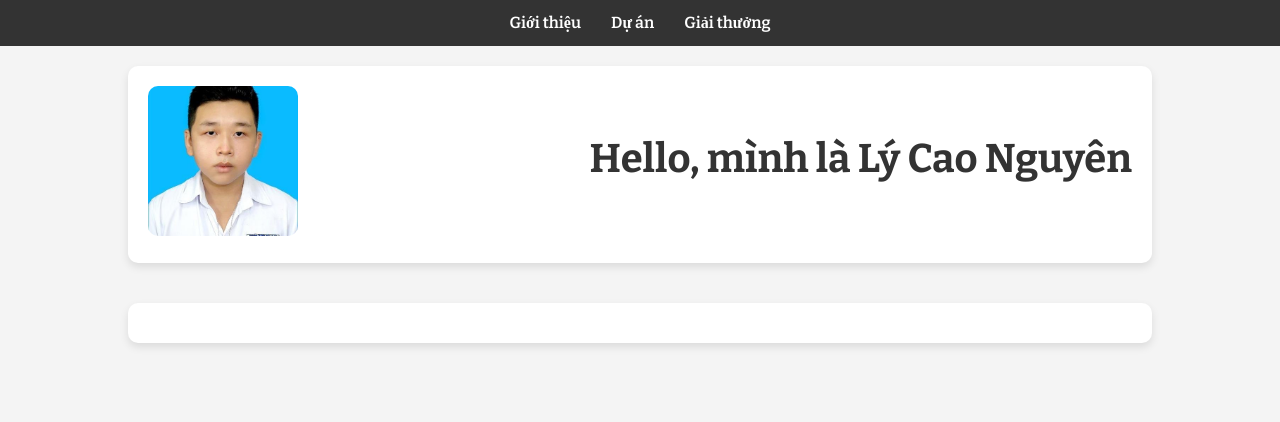
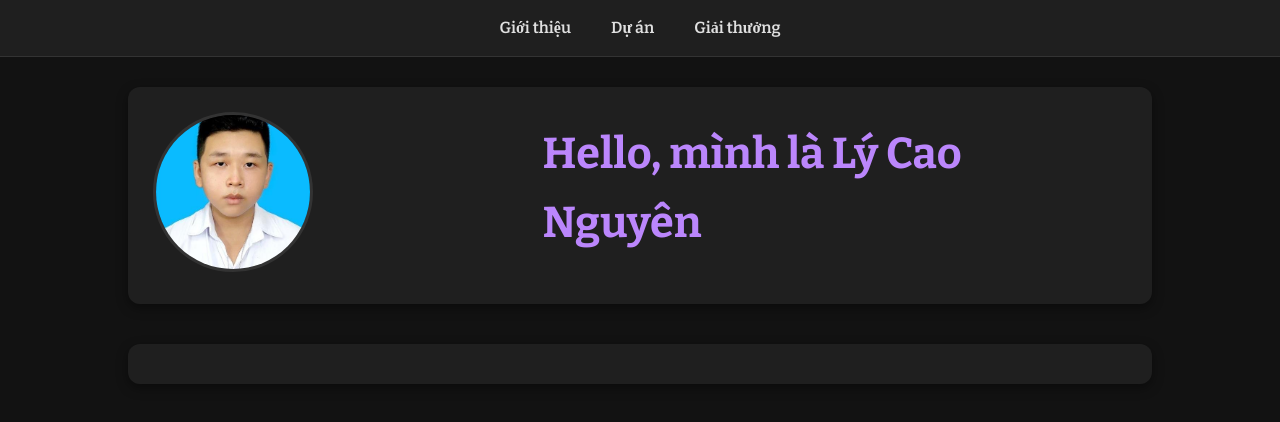
Before and after one commit to Cao-nguyen/ly-cao-nguyen, a plain HTML site: page index.html in a window 1280 px wide. Drawn offline with nearby package versions, Linux system fonts and the light colour scheme.

Commit message:
Update style.css

```diff
--- a/css/style.css
+++ b/css/style.css
@@ -9,15 +9,16 @@
 body {
     font-family: 'Lora', serif;
     line-height: 1.6;
-    background-color: #f4f4f4;
-    color: #333;
+    background-color: #121212;
+    color: #e0e0e0;
 }
 
 /* Header styling */
 header {
-    background-color: #333;
-    padding: 10px 0;
+    background-color: #1f1f1f;
+    padding: 15px 0;
     text-align: center;
+    border-bottom: 1px solid #333;
 }
 
 header .menu {
@@ -27,21 +28,22 @@ header .menu {
 }
 
 header .menu li {
-    margin: 0 15px;
-    color: #fff;
+    margin: 0 20px;
+    color: #e0e0e0;
     font-family: 'Bitter', serif;
     font-weight: 600;
     cursor: pointer;
+    transition: color 0.3s ease;
 }
 
 header .menu li:hover {
-    color: #ffd700;
+    color: #bb86fc;
 }
 
 /* Container styling */
 .container {
     width: 80%;
-    margin: 20px auto;
+    margin: 30px auto;
 }
 
 /* Banner styling */
@@ -49,17 +51,18 @@ header .menu li:hover {
     display: flex;
     align-items: center;
     justify-content: space-between;
-    background-color: #fff;
-    padding: 20px;
-    border-radius: 10px;
-    box-shadow: 0 4px 8px rgba(0, 0, 0, 0.1);
+    background-color: #1f1f1f;
+    padding: 25px;
+    border-radius: 12px;
+    box-shadow: 0 4px 12px rgba(0, 0, 0, 0.4);
 }
 
 .banner .image img {
-    border-radius: 10px;
-    width: 150px;
-    height: 150px;
+    border-radius: 50%;
+    width: 160px;
+    height: 160px;
     object-fit: cover;
+    border: 3px solid #333;
 }
 
 .banner .infor {
@@ -68,20 +71,34 @@ header .menu li:hover {
 
 .banner .infor h1 {
     font-family: 'Bitter', serif;
-    font-size: 2.5rem;
-    margin-bottom: 10px;
+    font-size: 2.7rem;
+    margin-bottom: 15px;
+    color: #bb86fc;
 }
 
 .banner .infor p {
     font-size: 1.2rem;
-    color: #555;
+    color: #b0b0b0;
 }
 
 /* Awards section styling */
 .giaithuong {
     margin-top: 40px;
-    background-color: #fff;
+    background-color: #1f1f1f;
     padding: 20px;
-    border-radius: 10px;
-    box-shadow: 0 4px 8px rgba(0, 0, 0, 0.1);
+    border-radius: 12px;
+    box-shadow: 0 4px 12px rgba(0, 0, 0, 0.4);
 }
+
+.giaithuong h2 {
+    font-family: 'Bitter', serif;
+    color: #bb86fc;
+    margin-bottom: 15px;
+}
+
+.giaithuong p {
+    color: #b0b0b0;
+    font-size: 1rem;
+    margin-bottom: 10px;
+    line-height: 1.5;
+}
```
